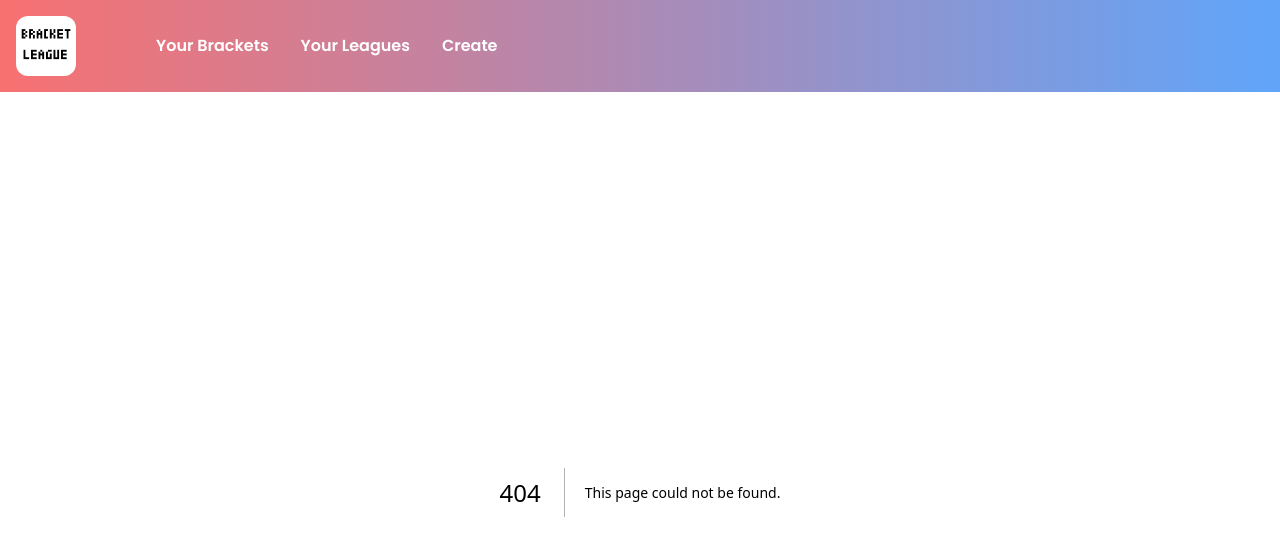
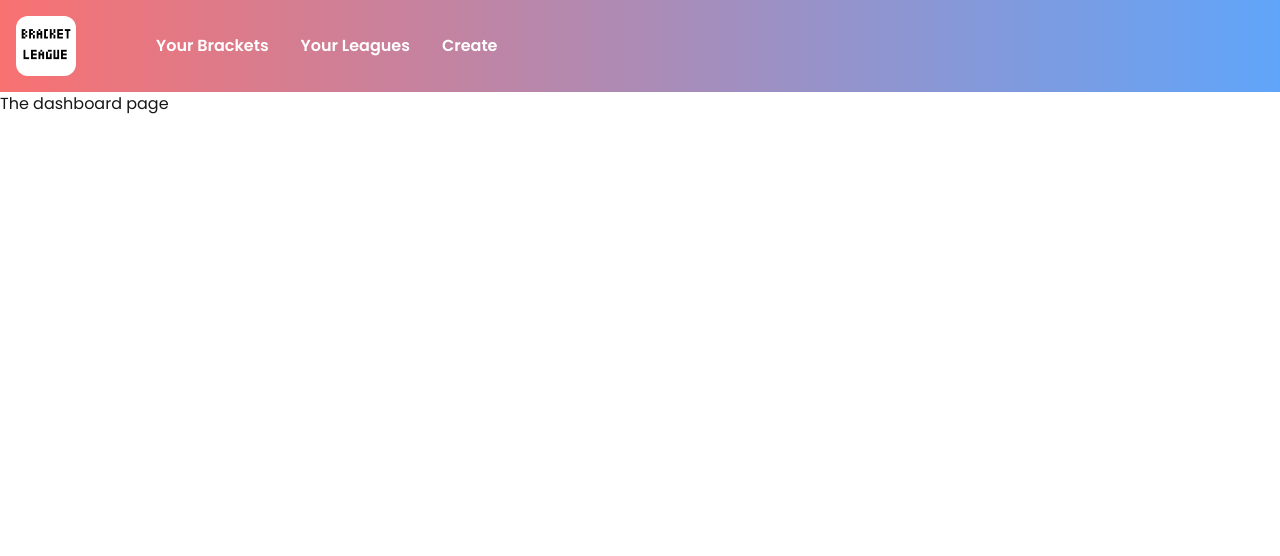
Before and after one commit to CarsonJennings/bracket-league, a Next.js app: page /dashboard in a window 1280 px wide. Before the commit this address had no page. Shown: the top 556 px of the page. Built offline with nearby package versions, Linux system fonts and the light colour scheme.

Commit message:
Added dashbord route and put leagues, create and brackets routes inside dashboard as everything under dashboard will only be accessible once logged in

```diff
--- /dev/null
+++ b/app/dashboard/page.tsx
@@ -0,0 +1,5 @@
+
+
+export default function Page() {
+    return <div>The dashboard page</div>
+}
--- a/app/ui/navbar.tsx
+++ b/app/ui/navbar.tsx
@@ -19,17 +19,17 @@ export default function NavBar() {
                         </Link>
                     </li>
                     <li>
-                        <Link href="/brackets" className='px-4 py-4 text-white hover:text-red-100 duration-150 text-base font-semibold'>
+                        <Link href="/dashboard/brackets" className='px-4 py-4 text-white hover:text-red-100 duration-150 text-base font-semibold'>
                             Your Brackets
                         </Link>
                     </li>
                     <li>
-                        <Link href="/leagues" className='px-4 py-4 text-white hover:text-red-100 duration-150 text-base font-semibold'>
+                        <Link href="/dashboard/leagues" className='px-4 py-4 text-white hover:text-red-100 duration-150 text-base font-semibold'>
                             Your Leagues
                         </Link>
                     </li>
                     <li>
-                        <Link href="/create" className='px-4 py-4 text-white hover:text-red-100 duration-150 text-base font-semibold'>
+                        <Link href="/dashboard/create" className='px-4 py-4 text-white hover:text-red-100 duration-150 text-base font-semibold'>
                             Create
                         </Link>
                     </li>
```
Also changed, not shown: app/dashboard/brackets/page.tsx (renamed from app/brackets/page.tsx), app/dashboard/create/page.tsx (renamed from app/create/page.tsx), app/dashboard/leagues/page.tsx (renamed from app/leagues/page.tsx).
